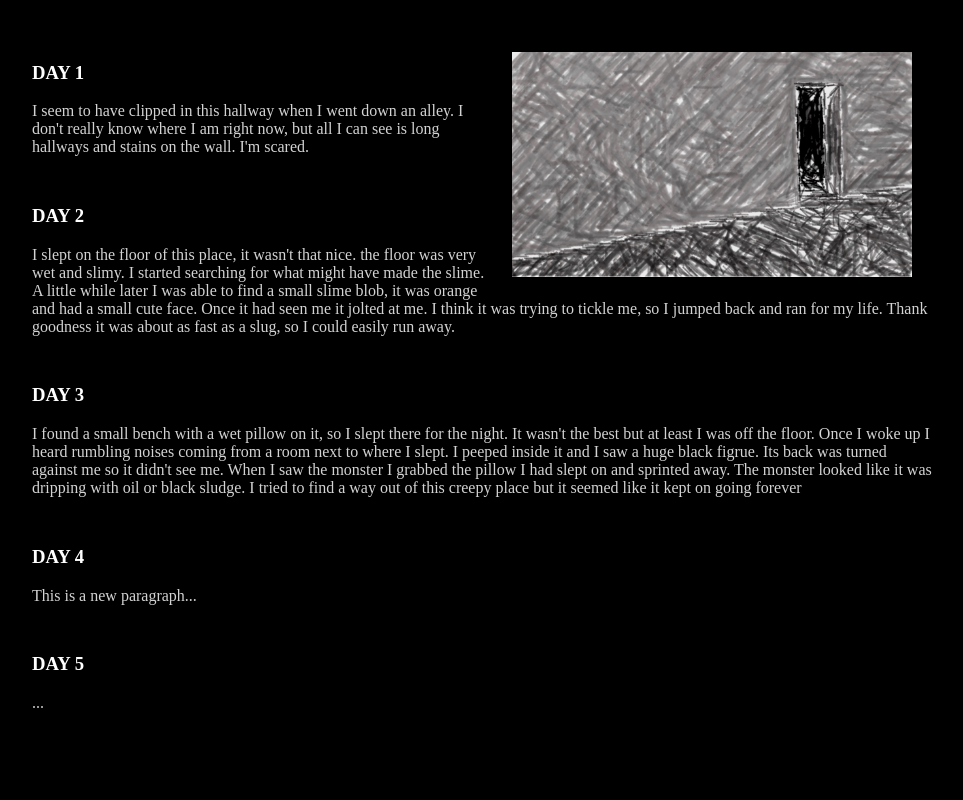
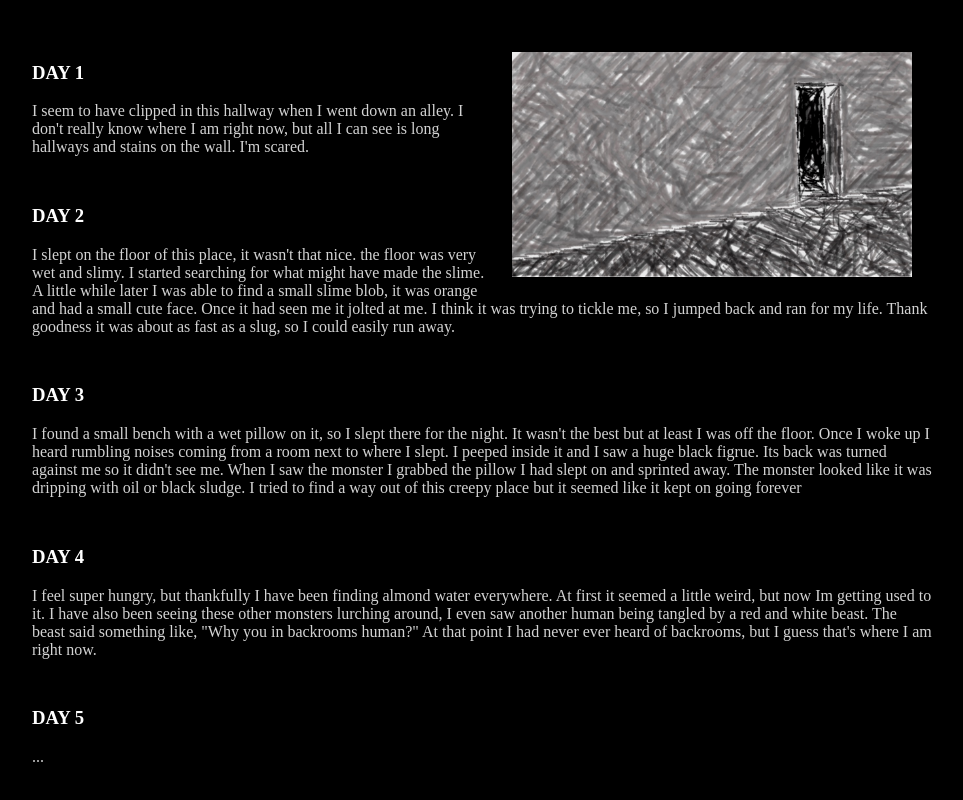
Before and after one commit to summerboy123123/the-journal, a plain HTML site: page index.html in a window 1280 px wide. Shown: the part 439-1239 px from the top of the page, without its empty margins (158-1121 px from the left). Before the commit the page ends 1205 px from the top, so only its background shows below. Drawn offline with Linux system fonts and the light colour scheme.

Commit message:
Update index.html

```diff
--- a/index.html
+++ b/index.html
@@ -81,7 +81,7 @@
         <div>
         <h3>DAY 4</h3>
         <p>
-           This is a new paragraph...
+           I feel super hungry, but thankfully I have been finding almond water everywhere. At first it seemed a little weird, but now Im getting used to it. I have also been seeing these other monsters lurching around, I even saw another human being tangled by a red and white beast. The beast said something like, "Why you in backrooms human?" At that point I had never ever heard of backrooms, but I guess that's where I am right now.
         </p>
     </div>
 
```
